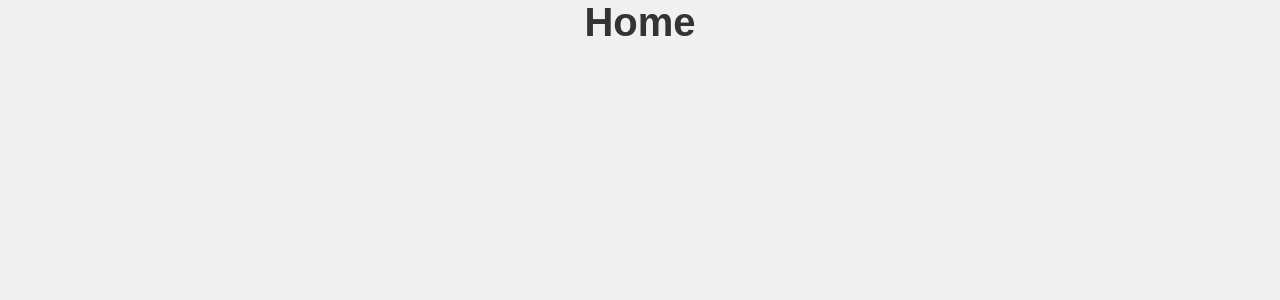
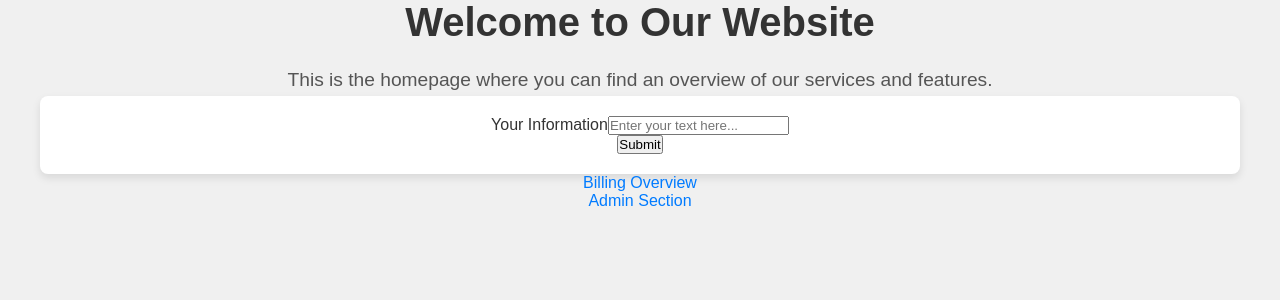
Before and after one commit to Jmuhleman/PDG_gr_12, a React (Create React App) app in the folder frontend/: page / in a window 1280 px wide. Shown: the top 300 px of the page. Built offline with nearby package versions, Linux system fonts and the light colour scheme.

Commit message:
home page

```diff
--- a/frontend/src/App.js
+++ b/frontend/src/App.js
@@ -3,6 +3,7 @@ import { createBrowserRouter, RouterProvider, Outlet } from "react-router-dom";
 import './App.css'; // Ensure the path is correct
 import { ClientProvider } from './client/hooks/useClient';
 import BillingOverview from './client/Billing/BillingOverview';
+import HomePage from './client/Home/HomePage';
 
 const router = createBrowserRouter([
     {
@@ -11,7 +12,7 @@ const router = createBrowserRouter([
         children: [
             {
                 path: "/",
-                element: <h1>Home</h1>,
+                element: <HomePage />,
             },
             {
                 path: "billing_overview",
--- /dev/null
+++ b/frontend/src/client/Home/HomePage.jsx
@@ -0,0 +1,38 @@
+import React from 'react';
+import { Link } from 'react-router-dom';
+import SubmitForm from '../../components/SubmitForm';  // Correct import for PascalCase component
+import { useClient } from '../hooks/useClient';
+import { useNavigate } from 'react-router-dom';
+
+function Home() {
+    const { setClient } = useClient();
+    const navigate = useNavigate();  // Initialize useNavigate
+
+    const handleSubmit = (text) => {
+        // Ensure setClient is used correctly. Assuming it expects an object with properties.
+        setClient({value: text, haveAccount: false });
+        navigate('/billing_overview');
+    };
+
+    return (
+        <div>
+            <h1>Welcome to Our Website</h1>
+            <p>This is the homepage where you can find an overview of our services and features.</p>
+            <SubmitForm
+                label="Your Information"
+                placeholder="Enter your text here..."
+                buttonText="Submit"
+                onSubmit={handleSubmit}
+            />
+
+            <nav>
+                <ul>
+                    <li><Link to="/billing_overview">Billing Overview</Link></li>
+                    <li><Link to="/admin">Admin Section</Link></li>
+                </ul>
+            </nav>
+        </div>
+    );
+}
+
+export default Home;
--- /dev/null
+++ b/frontend/src/components/SubmitForm.jsx
@@ -0,0 +1,39 @@
+import React, { useState } from "react";
+
+function SubmitForm({
+  label = "Your Information:",
+  placeholder = "Enter some text...",
+  buttonText = "Submit",
+  onSubmit = () => {}, // Default to an empty function if no handler is provided
+}) {
+  const [text, setText] = useState(); // Initialize with an empty string
+
+  const handleChange = (event) => {
+    setText(event.target.value);
+  };
+
+  const handleSubmit = (event) => {
+    event.preventDefault();
+    onSubmit(text); // Call the custom submit handler with the current text
+  };
+
+  return (
+    <div className="container">
+      <form onSubmit={handleSubmit}>
+        <label htmlFor="form-input">{label}</label>
+        <input
+          id="form-input"
+          className="form-input"
+          type="text"  // Use <input> for a single line of text, not <form>
+          value={text}
+          onChange={handleChange}
+          placeholder={placeholder}
+        />
+        <br />
+        <button type="submit" className="submit-button">{buttonText}</button>
+      </form>
+    </div>
+  );
+}
+
+export default SubmitForm;
```
Also changed, not shown: 1 other file (tests, documents, lock files or other folders).
